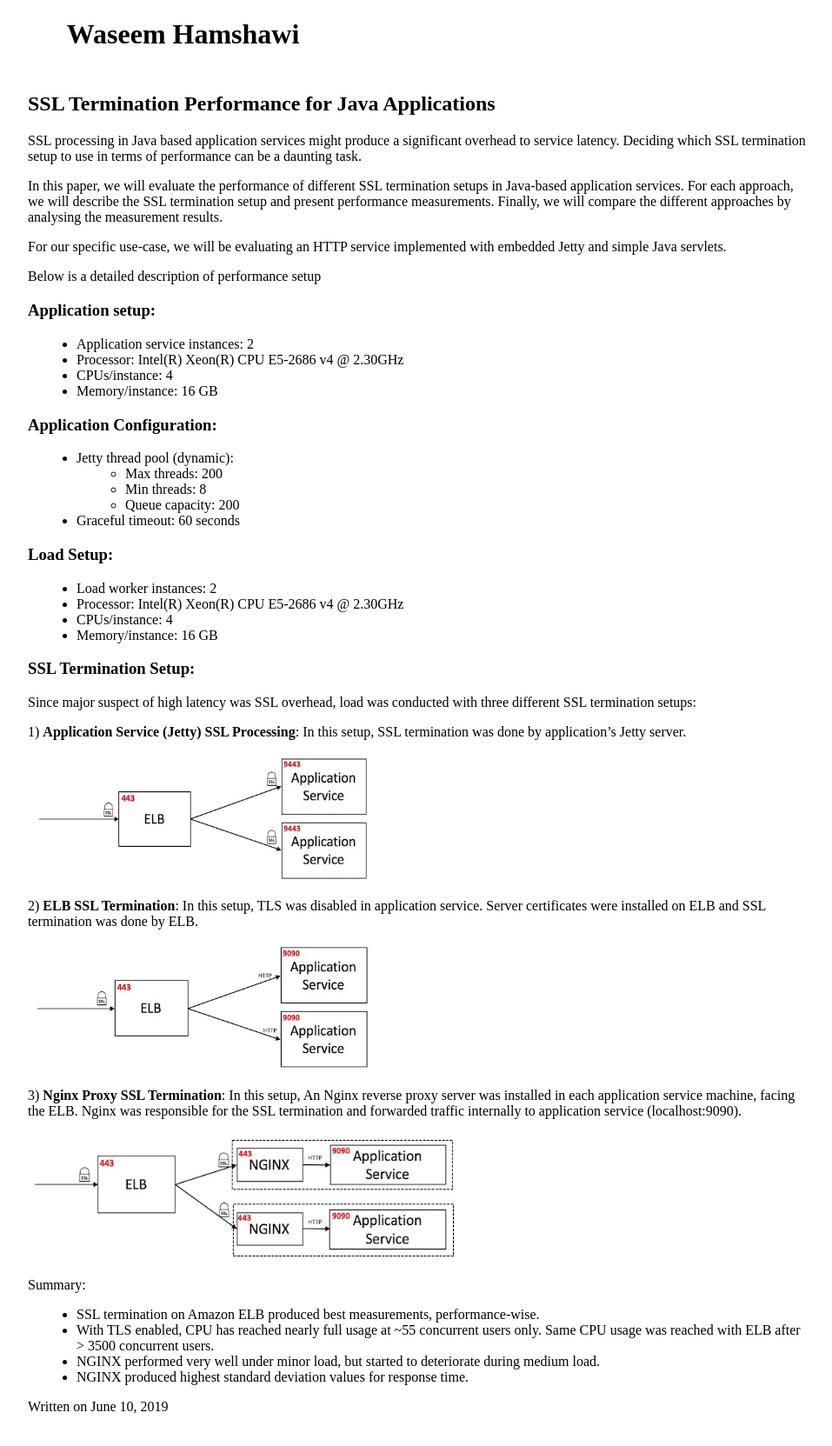
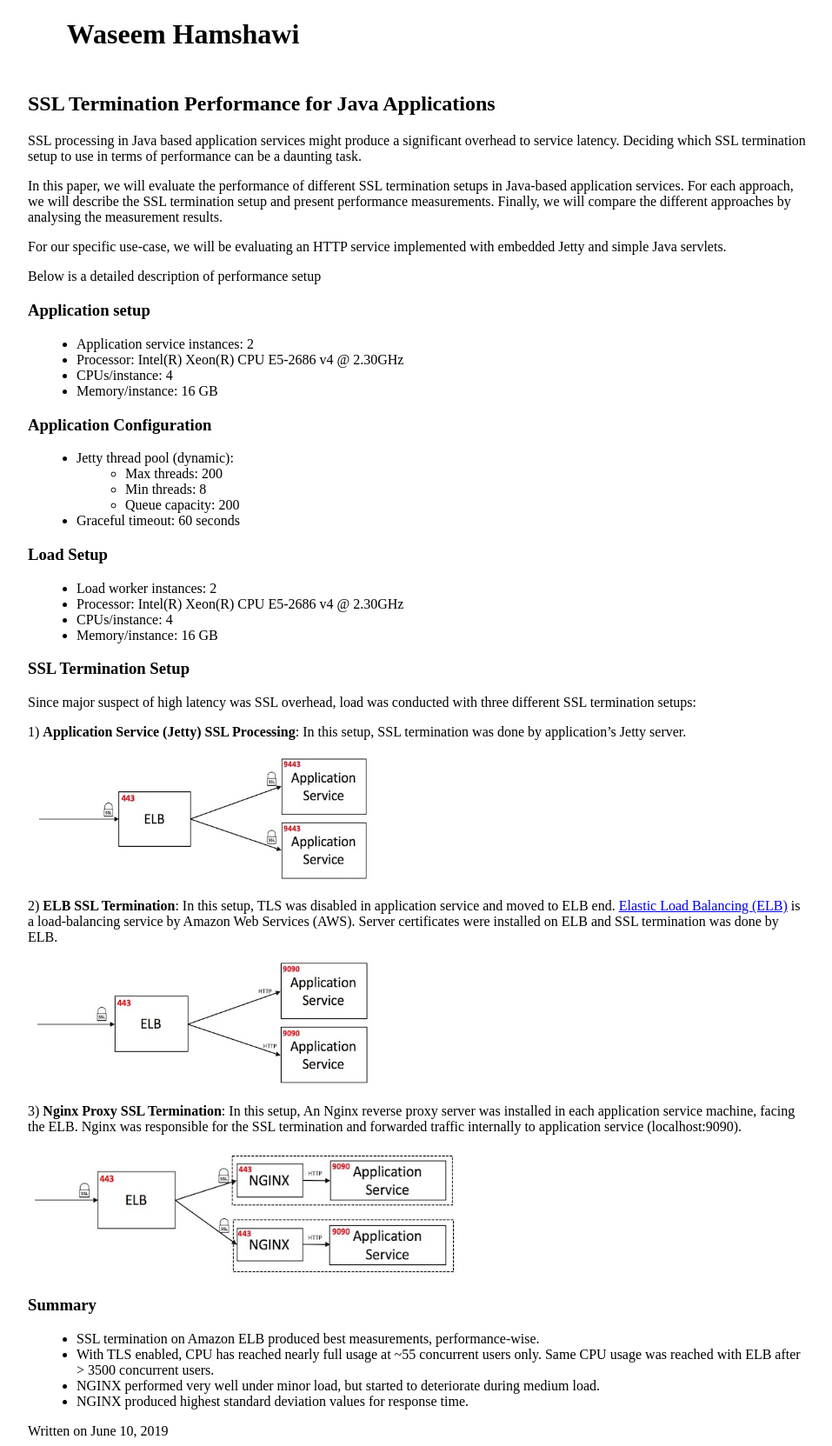
Before and after one commit to waseemh/waseemh.github.io, a Jekyll site: the page built from _posts/2019-06-10-ssl-termination-performance-java-applications.md, in a window 1280 px wide. Shown: the whole page at 87% size, without its empty margins (160-1117 px from the left). Built offline with Jekyll 4.4.1, drawn with Linux system fonts in a browser that asks for light colours; before the commit the page ends 1635 px from its top, so only the background shows below that.

Commit message:
Update 2019-06-10-ssl-termination-performance-java-applications.md

```diff
--- a/_posts/2019-06-10-ssl-termination-performance-java-applications.md
+++ b/_posts/2019-06-10-ssl-termination-performance-java-applications.md
@@ -17,14 +17,14 @@
 
 Below is a detailed description of performance setup
 
-### Application setup:
+### Application setup
 
 - Application service instances: 2
 - Processor: Intel(R) Xeon(R) CPU E5-2686 v4 @ 2.30GHz
 - CPUs/instance: 4
 - Memory/instance: 16 GB
 
-### Application Configuration:
+### Application Configuration
 
 - Jetty thread pool (dynamic):
   - Max threads: 200
@@ -32,14 +32,14 @@
   - Queue capacity: 200
 - Graceful timeout: 60 seconds
 
-### Load Setup:
+### Load Setup
 
 - Load worker instances: 2
 - Processor: Intel(R) Xeon(R) CPU E5-2686 v4 @ 2.30GHz
 - CPUs/instance: 4
 - Memory/instance: 16 GB
 
-### SSL Termination Setup:
+### SSL Termination Setup
 
 Since major suspect of high latency was SSL overhead, load was conducted with three different SSL termination setups:
 
@@ -47,7 +47,7 @@
 
 <img src="/images/ssl_setup_1.jpeg" width="400" height="150" />
 
-2) **ELB SSL Termination**: In this setup, TLS was disabled in application service. Server certificates were installed on ELB and SSL termination was done by ELB.
+2) **ELB SSL Termination**: In this setup, TLS was disabled in application service and moved to ELB end. [Elastic Load Balancing (ELB)](https://aws.amazon.com/elasticloadbalancing) is a load-balancing service by Amazon Web Services (AWS). Server certificates were installed on ELB and SSL termination was done by ELB.
 
 <img src="/images/ssl_setup_2.jpeg" width="400" height="150" />
 
```
Also changed, not shown: other parts of _posts/2019-06-10-ssl-termination-performance-java-applications.md (+1 -1 lines).
